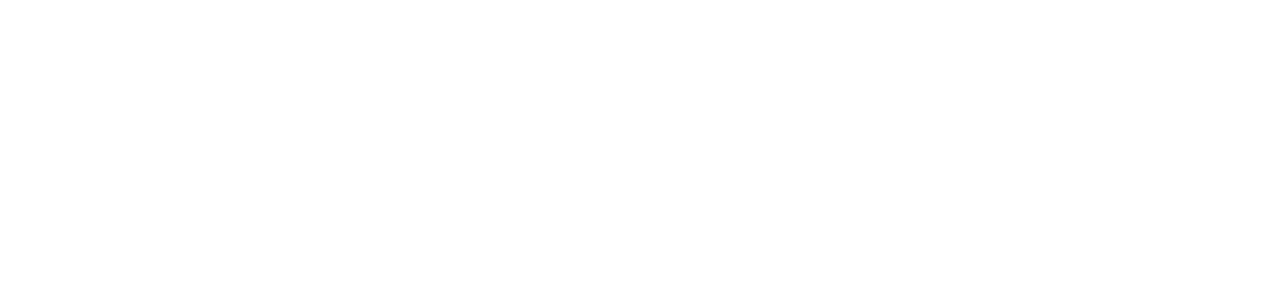
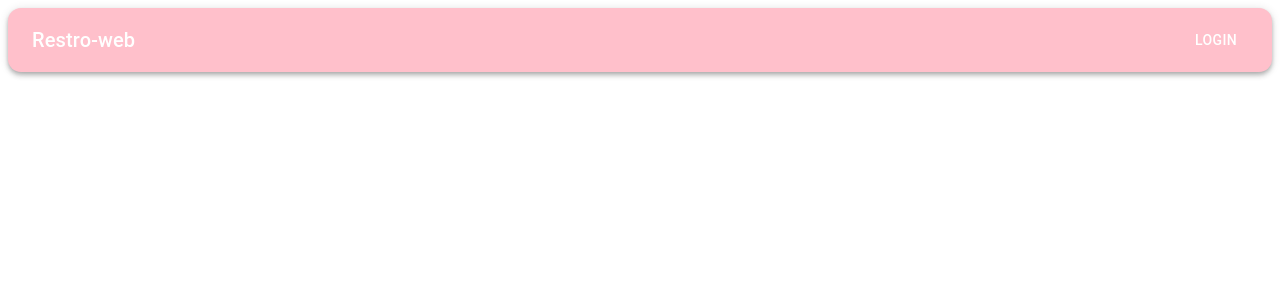
Before and after one commit to shaheelbytecrafters-inc/Menu-Lazeez-Website, a React (Vite) app: page / in a window 1280 px wide. Shown: the top 300 px of the page. Built offline with nearby package versions, Linux system fonts and the light colour scheme.

Commit message:
add modal feature of auth

```diff
--- a/src/App.jsx
+++ b/src/App.jsx
@@ -1,8 +1,15 @@
+import {BrowserRouter, Route, Routes} from "react-router-dom"
+import HomePage from "./pages/HomePage";
+
 function App() {
 
   return (
     <>
-
+      <BrowserRouter>
+      <Routes>
+        <Route path="/" element={<HomePage />} />
+      </Routes>
+      </BrowserRouter>
     </>
   )
 }
--- /dev/null
+++ b/src/components/Navbar/Navbar.jsx
@@ -0,0 +1,48 @@
+import React, { useState } from 'react';
+import AppBar from '@mui/material/AppBar';
+import { Box, styled } from '@mui/system';
+import Modal from '@mui/material/Modal';
+import Toolbar from '@mui/material/Toolbar';
+import Typography from '@mui/material/Typography';
+import Button from '@mui/material/Button';
+import AuthForm from '../authComponent/AuthForm';
+
+const StyledModal = styled(Modal)({
+  display: 'flex',
+  justifyContent: 'center',
+  alignItems: 'center',
+});
+
+const Navbar = () => {
+  const [open, setOpen] = useState(false);
+
+  const handleOpen = () => {
+    setOpen(true);
+  };
+
+  const handleClose = () => {
+    setOpen(false);
+  };
+
+  return (
+    <Box sx={{ flexGrow: 1 }}>
+      <AppBar position="sticky" sx={{ borderRadius: '13px', backgroundColor: 'pink' }}>
+        <Toolbar>
+          <Typography variant="h6" component="div" sx={{ flexGrow: 1 }}>
+            Restro-web
+          </Typography>
+          <Button color="inherit" onClick={handleOpen}>
+            Login
+          </Button>
+        </Toolbar>
+      </AppBar>
+      <StyledModal open={open} onClose={handleClose} >
+        <Box sx={{width:{sm: '50%',}}}>
+          <AuthForm />
+        </Box>
+      </StyledModal>
+    </Box>
+  );
+};
+
+export default Navbar;
--- /dev/null
+++ b/src/components/authComponent/AuthForm.jsx
@@ -0,0 +1,14 @@
+import React from 'react'
+import {Box, Modal} from '@mui/material'
+import Login from './Login'
+
+
+function AuthForm() {
+  return (
+    <Box>
+       <Login />
+    </Box>
+  )
+}
+
+export default AuthForm;
--- /dev/null
+++ b/src/components/authComponent/Login.jsx
@@ -0,0 +1,44 @@
+import React from 'react';
+import { TextField, Button, Typography, Box, Container } from '@mui/material';
+
+const Login = () => {
+
+  const handleKey = (event) => {
+    if (!/\d/.test(event.key)) {
+        event.preventDefault()
+    }
+}
+
+  return (
+    <Container maxWidth="xs" sx={{backgroundColor:'pink', borderRadius: 3}}>
+      <Box
+        display="flex"
+        flexDirection="column"
+        alignItems="center"
+        justifyContent="center"
+        height={400}
+        gap={3}
+      >
+        <Typography variant="h3">
+          Login
+        </Typography>
+        <TextField
+          variant="outlined"
+          margin="normal"
+          required
+          fullWidth
+          label="Mobile Number"
+          onKeyPress={handleKey}
+        />
+        <Button
+          variant="contained"
+          sx={{color: 'white' , backgroundColor:'red'}}
+        >
+          Send OTP
+        </Button>
+      </Box>
+    </Container>
+  );
+};
+
+export default Login;
--- /dev/null
+++ b/src/pages/HomePage.jsx
@@ -0,0 +1,19 @@
+import React from 'react'
+import { Box, styled, Modal } from '@mui/material'
+import Navbar from '../components/Navbar/Navbar'
+
+
+const HomePage = () => {
+  return (
+    <Box
+      display="flex"
+      flexDirection="column">
+
+      <Box>
+        <Navbar />
+      </Box>
+    </Box>
+  )
+}
+
+export default HomePage
```
Also changed, not shown: package.json (+6 -1 lines), src/components/Button/Button.jsx (added), 1 other file (tests, documents, lock files or other folders).
